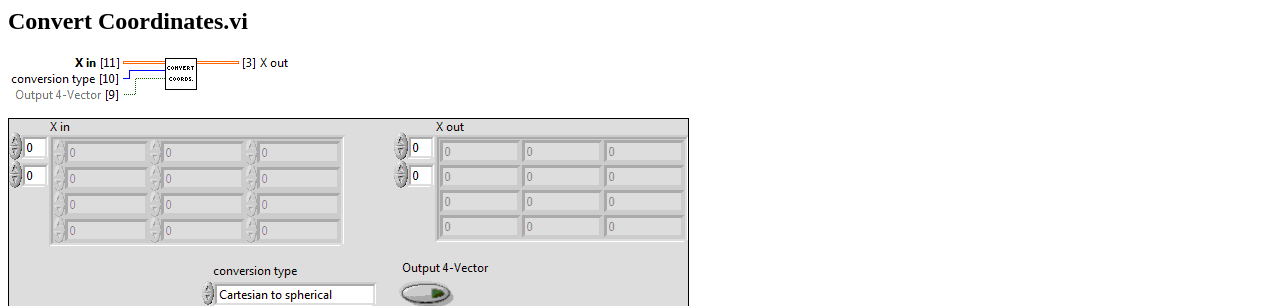
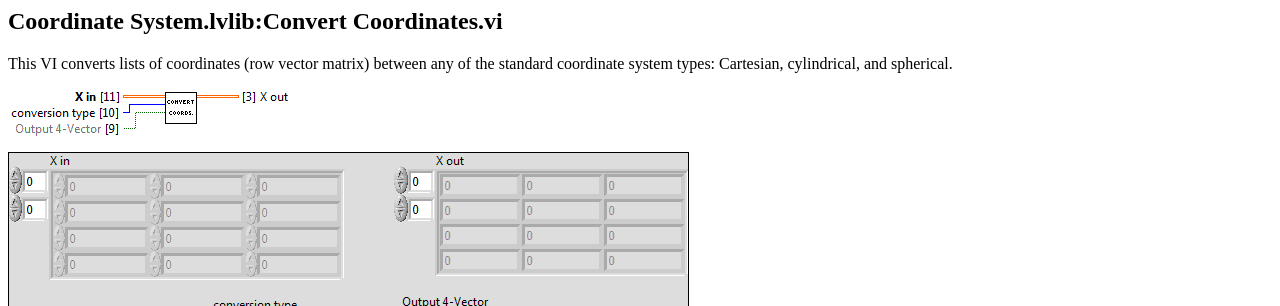
Before and after one commit to MuffinSpawn/FMS, a plain HTML site: page docs/Coordinate System/Convert Coordinates.html in a window 1280 px wide. Shown: the top 306 px of the page. Drawn offline with Linux system fonts and the light colour scheme.

Commit message:
Updated the Coordinate System documentation after adding VI description for Convert Coordinates.

```diff
--- a/docs/Coordinate System/Convert Coordinates.html
+++ b/docs/Coordinate System/Convert Coordinates.html
@@ -1,14 +1,14 @@
 <HTML>
 <HEAD>
-<TITLE>Convert Coordinates.vi</TITLE>
+<TITLE>Coordinate System.lvlib:Convert Coordinates.vi</TITLE>
 <META NAME="Author" CONTENT="">
 <META NAME="GENERATOR" CONTENT="G Development Environment">
 </HEAD>
 <BODY BGCOLOR="#FFFFFF">
-<A NAME="Convert Coordinates.vi"></A><H2>Convert Coordinates.vi</H2>
-<P></P>
-<P><IMG SRC="images/Convert Coordinatesc.png" ALT="Convert Coordinates.vi"></P>
-<P><IMG SRC="images/Convert Coordinatesp.png" ALT="Convert Coordinates.vi"></P>
+<A NAME="Coordinate System.lvlib:Convert Coordinates.vi"></A><H2>Coordinate System.lvlib:Convert Coordinates.vi</H2>
+<P>This VI converts lists of coordinates (row vector matrix) between any of the standard coordinate system types: Cartesian, cylindrical, and spherical.</P>
+<P><IMG SRC="images/Convert Coordinatesc.png" ALT="Coordinate System.lvlib:Convert Coordinates.vi"></P>
+<P><IMG SRC="images/Convert Coordinatesp.png" ALT="Coordinate System.lvlib:Convert Coordinates.vi"></P>
 <Table>
 <TR valign=TOP>
 <TD>
@@ -68,9 +68,9 @@
 </TR>
 </Table>
 </UL>
-<P><IMG SRC="images/Convert Coordinatesd.png" ALT="Convert Coordinates.vi"></P>
+<P><IMG SRC="images/Convert Coordinatesd.png" ALT="Coordinate System.lvlib:Convert Coordinates.vi"></P>
 <HR>
 <H3>Position in Hierarchy</H3>
-<P><IMG SRC="images/Convert Coordinatesh.png" ALT="Convert Coordinates.vi"></P>
+<P><IMG SRC="images/Convert Coordinatesh.png" ALT="Coordinate System.lvlib:Convert Coordinates.vi"></P>
 </BODY>
 </HTML>
```
Also changed, not shown: docs/Coordinate System/images/Calculate 3-Point LTCS to DSCS Coordinate Transformh.png.
